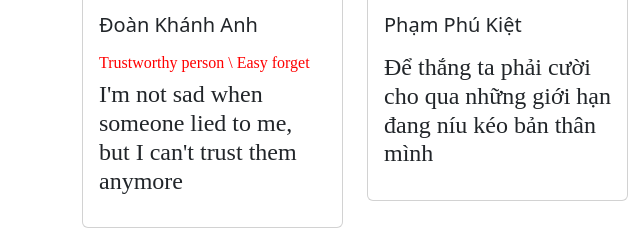
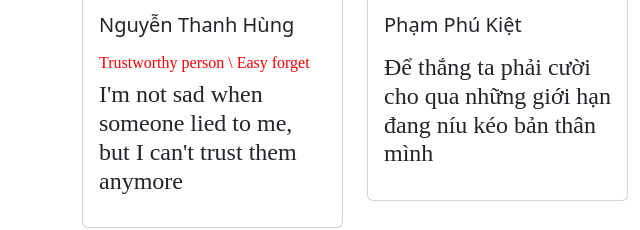
Before and after one commit to Kilian2302/14_4_24, a plain HTML site: page m-Member.html in a window 1280 px wide. Shown: the part 470-700 px from the top of the page, 0-640 px from the left. Drawn offline with nearby package versions, Linux system fonts and the light colour scheme.

Commit message:
Update m-Member.html

```diff
--- a/m-Member.html
+++ b/m-Member.html
@@ -90,7 +90,7 @@
                         <div class="card" style="max-width: 300px;">
                             <img src="./img/member/KA.jpg" class="card-img-top" alt="...">
                             <div class="card-body">
-                                <h5 class="card-title">Đoàn Khánh Anh</h5>
+                                <h5 class="card-title">Nguyễn Thanh Hùng</h5>
                                 <p class="card-text">
                                 <h6 style="color: red;font-family: Srisakdi;">Trustworthy person \ Easy forget</h6>
                                 <h4>I'm not sad when someone lied to me, but I can't trust them anymore</h4>
```
